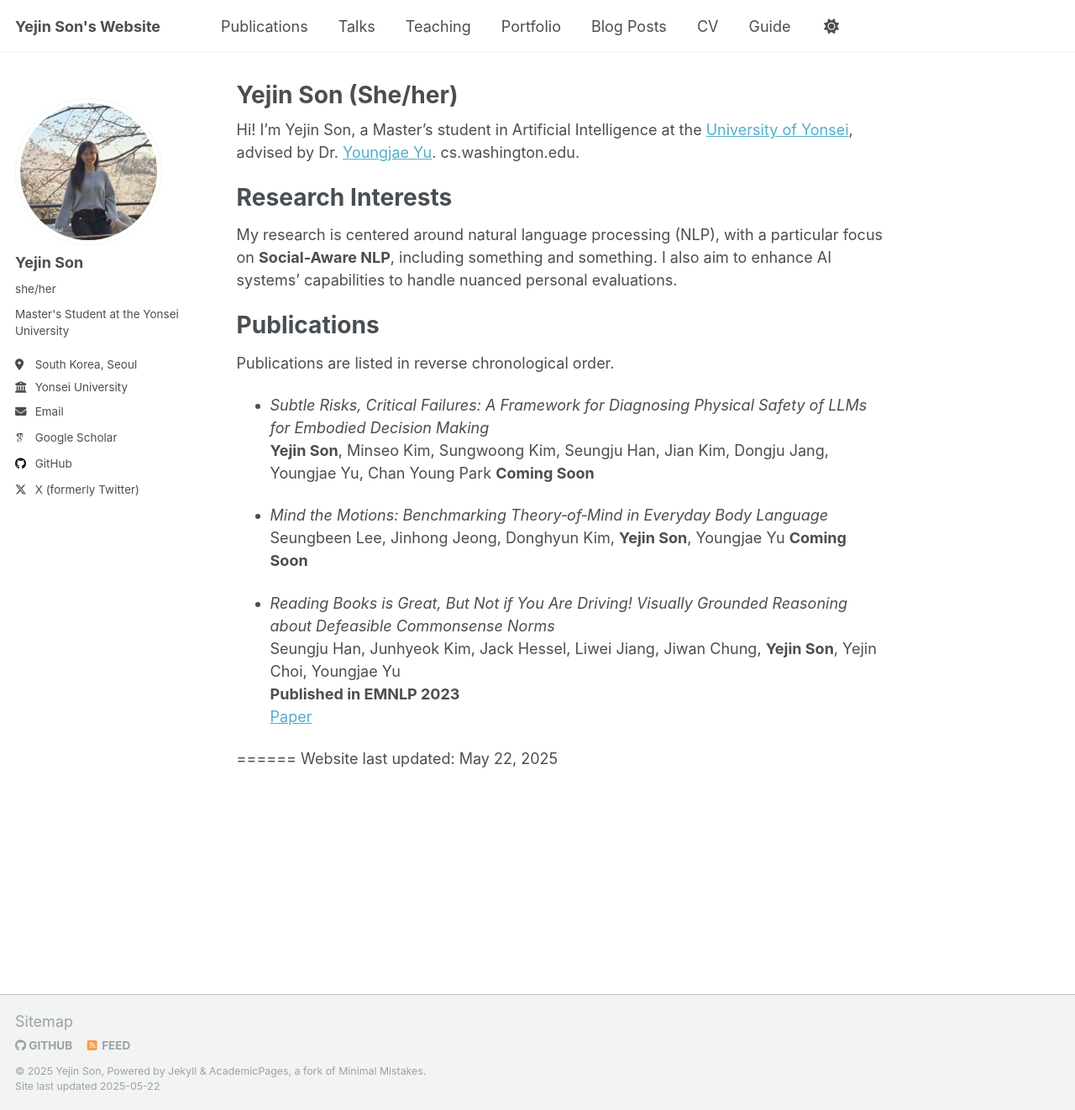
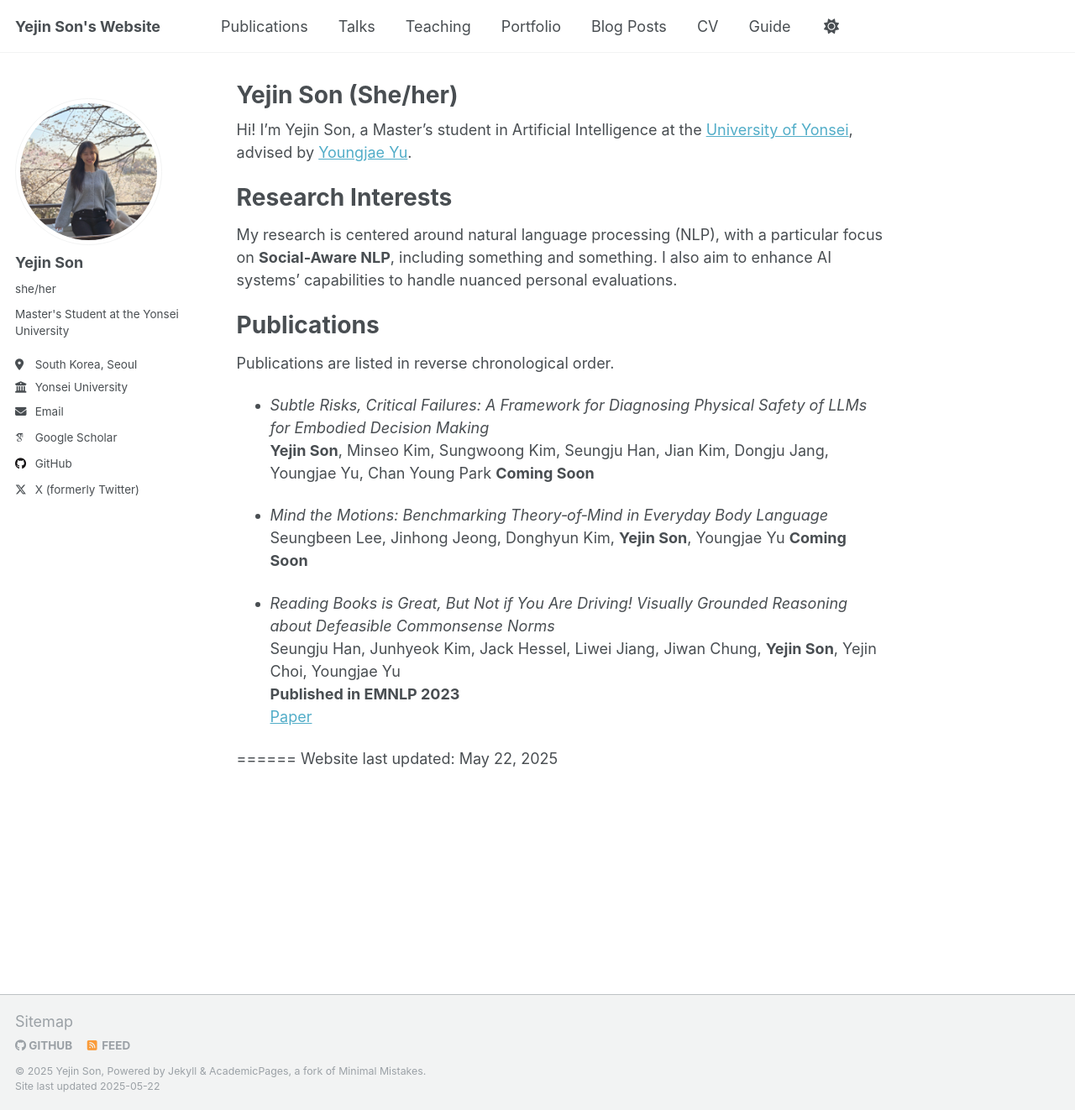
Before and after one commit to ozzaney/ozzaney.github.io, a Jekyll site: the page built from _pages/about.md, in a window 1280 px wide and 1322 px high. Shown: the whole window at 84% size. Built offline with Jekyll 4.4.1, drawn with Linux system fonts in a browser that asks for light colours; some web fonts are replaced.

Commit message:
Update about.md

```diff
--- a/_pages/about.md
+++ b/_pages/about.md
@@ -7,7 +7,7 @@ redirect_from:
   - /about/
   - /about.html
 ---
-Hi! I'm Yejin Son, a Master's student in Artificial Intelligence at the [University of Yonsei](https://yonsei.ac.kr), advised by Dr. [Youngjae Yu](https://yj-yu.github.io/home/). cs.washington.edu.
+Hi! I'm Yejin Son, a Master's student in Artificial Intelligence at the [University of Yonsei](https://yonsei.ac.kr), advised by [Youngjae Yu](https://yj-yu.github.io/home/).
 
 Research Interests
 ======
```
